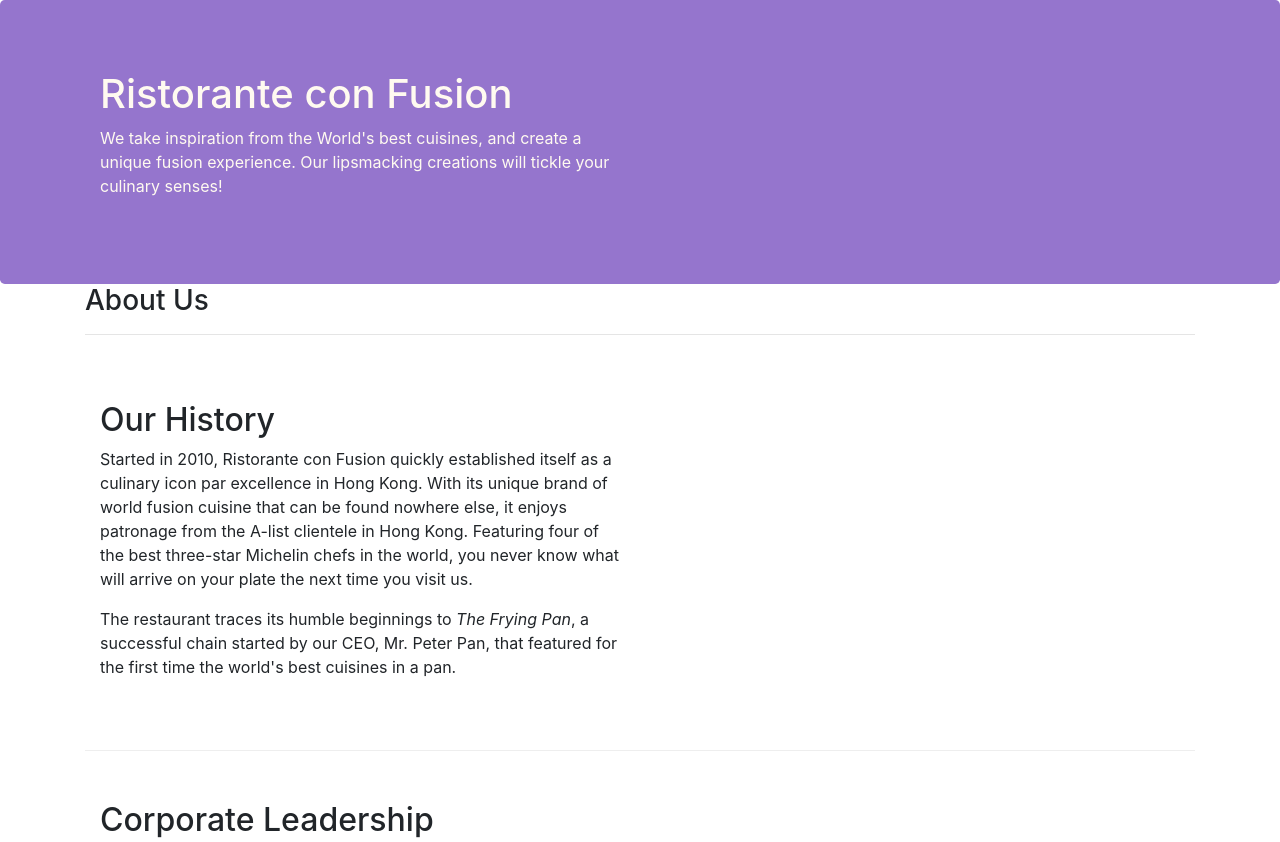
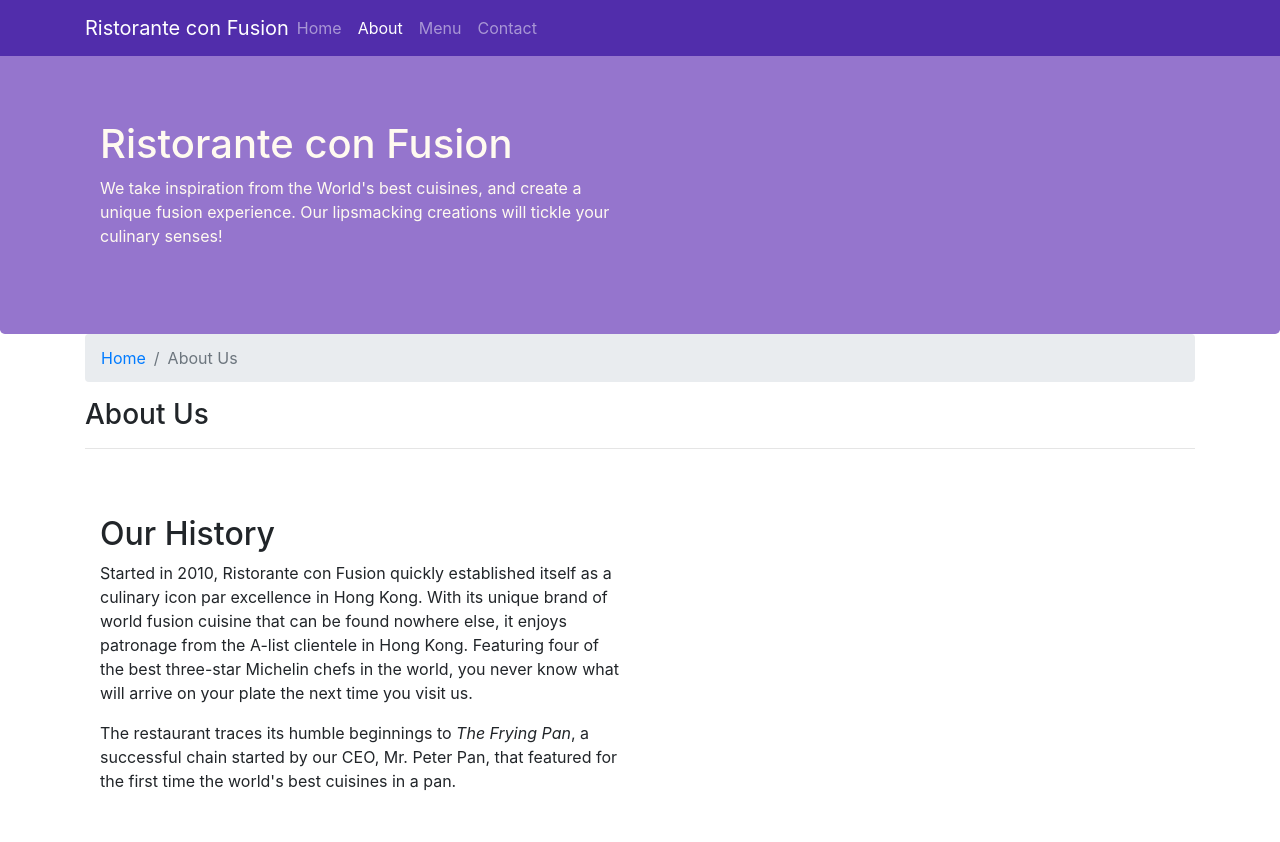
Before and after one commit to Harpreet1716/Bootstrap, a website: page aboutus.html in a window 1280 px wide. Shown: the top 842 px of the page. Drawn offline with nearby package versions, Linux system fonts and the light colour scheme.

Commit message:
Navbar and Breadcrumb

```diff
--- a/CSS/styles.css
+++ b/CSS/styles.css
@@ -28,3 +28,12 @@
     margin: 0px;
     color: #0f0f0f;
 }
+
+body {
+    padding: 50px 0px 0px 0px;
+    z-index: 0;
+}
+
+.navbar-dark {
+   background-color: #512DAB;
+}
--- a/aboutus.html
+++ b/aboutus.html
@@ -15,6 +15,22 @@
 </head>
 
 <body>
+    <nav class="navbar navbar-dark navbar-expand-sm fixed-top">
+        <div class="container">
+            <button class="navbar-toggler" type="button" data-toggle="collapse" data-target="#Navbar">
+                <span class="navbar-toggler-icon"></span>
+            </button>
+            <a class="navbar-brand mr-auto" href="./index.html">Ristorante con Fusion</a>
+            <div class="collapse navbar-collapse" id="Navbar">
+                <ul class="navbar-nav mr-auto">
+                    <li class="nav-item"><a class ="nav-link" href="./index.html">Home</a></li>
+                    <li class="nav-item active"><a class ="nav-link" href="#">About</a></li>
+                    <li class="nav-item"><a class ="nav-link" href="#">Menu</a></li>
+                    <li class="nav-item"><a class ="nav-link" href="#">Contact</a></li>
+                </ul>
+            </div>
+        </div>
+    </nav>
 
     <header class="jumbotron">
         <div class="container">
@@ -31,6 +47,11 @@
 
     <div class="container">
         <div>
+            <ol class="col-12 breadcrumb">
+                <li class="breadcrumb-item"><a href="./index.html">Home</a></li>
+                <li class="breadcrumb-item active">About Us</li>
+
+            </ol>
             <div>
                <h3>About Us</h3>
                <hr>
@@ -70,7 +91,7 @@
                 <div class="col-4 offset-1 col-sm-2">
                     <h5>Links</h5>
                     <ul class="list-unstyled">
-                        <li><a href="#">Home</a></li>
+                        <li><a href="./index.html">Home</a></li>
                         <li><a href="#">About</a></li>
                         <li><a href="#">Menu</a></li>
                         <li><a href="#">Contact</a></li>
```
Also changed, not shown: index.html (+17 -2 lines).
